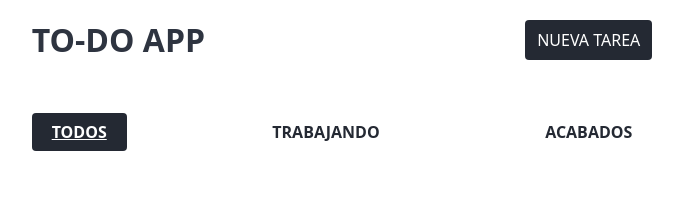
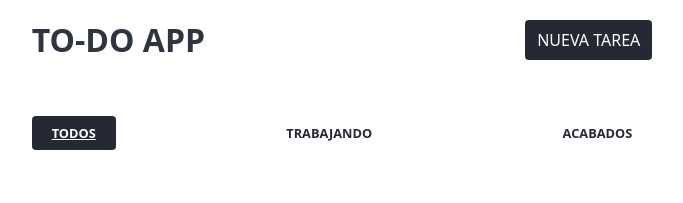
Before and after one commit to ArayoAlejandro/TODOAPP, a React (Vite) app: page / in a window 1280 px wide. Shown: the top 203 px of the page, without its empty margins (298-981 px from the left). Built offline with nearby package versions, Linux system fonts and the light colour scheme.

Commit message:
Change font size nav

```diff
--- a/package.json
+++ b/package.json
@@ -11,7 +11,6 @@
   },
   "dependencies": {
     "@formkit/auto-animate": "^0.7.0",
-    "emoji-dictionary": "1.0.11",
     "react": "^18.2.0",
     "react-dom": "^18.2.0",
     "uuid": "^9.0.0"
--- a/src/index.css
+++ b/src/index.css
@@ -255,6 +255,7 @@ nav {
 }
 
 nav a {
+  font-size: 0.8rem;
   transition: all 0.8s;
   margin: 0;
   padding: 8px 20px;
```
